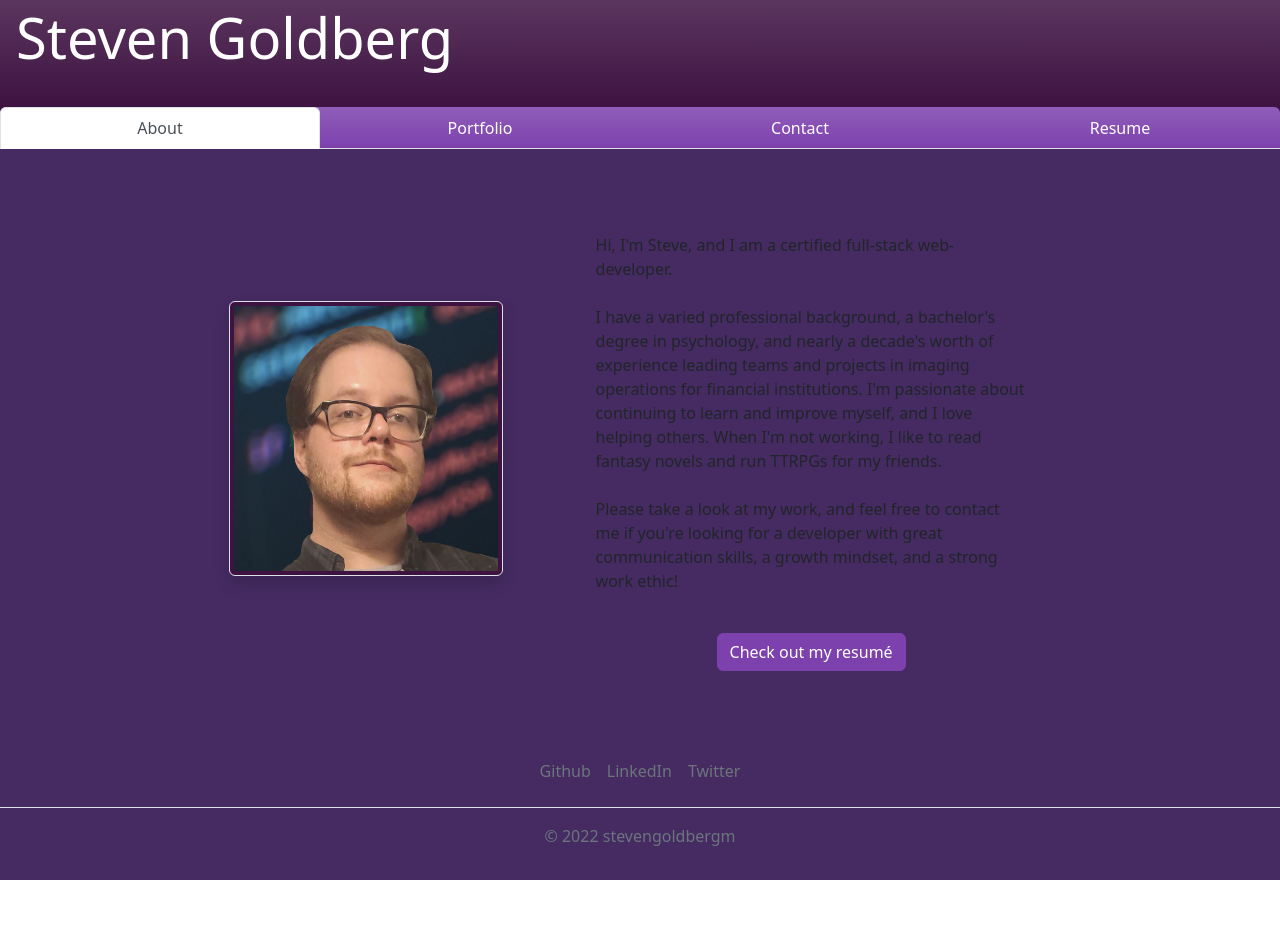
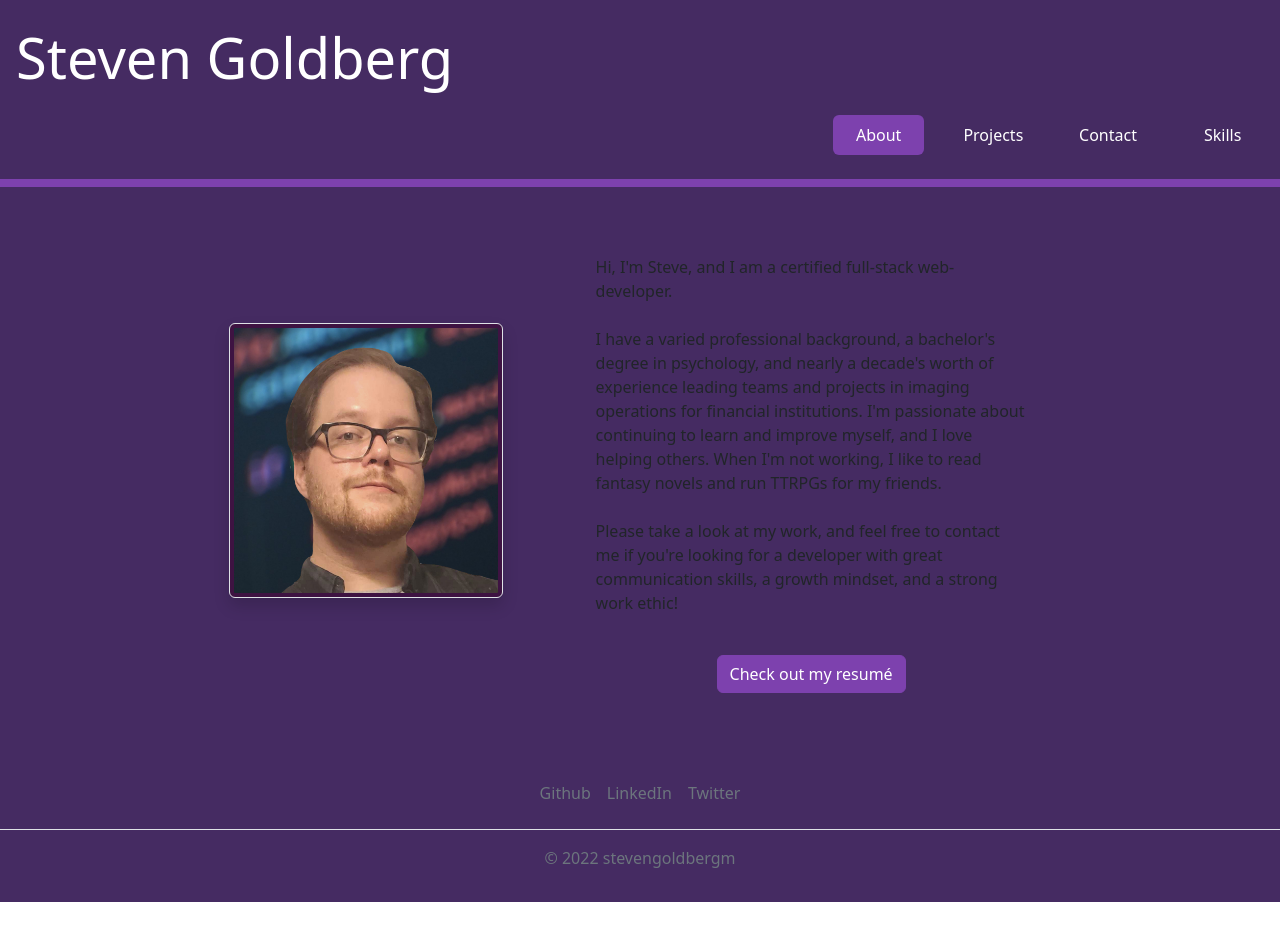
Before and after one commit to stevengoldbergm/react-portfolio, a React (Create React App) app: page / in a window 1280 px wide. Before the commit the page ends 904 px from the top, so only its background shows below. Built offline with nearby package versions, Linux system fonts and the light colour scheme.

Commit message:
Redesigned header and navbar. Changed nav titles and added header bg

```diff
--- a/src/components/Header.js
+++ b/src/components/Header.js
@@ -4,57 +4,61 @@ import React from 'react';
 // We assign them to their own variable names
 function NavTabs({ currentPage, handlePageChange }) {
   return (
-  <div className='bg-dark'>
-    <header className="jumbotron jumbotron-fluid bg-dark bg-gradient">
-        <div className="d-flex flex-column flex-sm-row justify-content-between align-items-center align-items-sm-end py-1 px-3">
-            <h1 className="display-4 pb-sm-4 text-white"><strong>Steven Goldberg</strong></h1>
+  <div>
+    <div className='header-bg pt-4 '>
+      <header className="jumbotron jumbotron-fluid ">
+        <div className=" d-flex flex-column flex-sm-row justify-content-between align-items-center align-items-sm-end px-3">
+          <h1 className="display-4 text-white pb-3"><strong>Steven Goldberg</strong></h1>
         </div>
 
-    </header>
-
-      <ul className="mb-3 rounded-top nav nav-tabs d-flex justify-content-around justify-content-sm-end bg-primary bg-gradient">
-        <li className="nav-item col-6 col-sm-3 text-center">
+        <ul className="rounded-top nav nav-pills d-flex justify-content-around justify-content-sm-end pb-4">
+          <li className="nav-item col-4 mx-1 px-2 col-sm-2 col-md-2 col-lg-1 text-center">
             <a
               href="#AboutMe"
               onClick={() => handlePageChange('AboutMe')}
               // This is a conditional (ternary) operator that checks to see if the current page is "AboutMe"
               // If it is, we set the current page to 'nav-link-active', otherwise we set it to 'nav-link'
-            className={currentPage === 'AboutMe' ? 'nav-link active ' : 'nav-link text-white'}
+              className={currentPage === 'AboutMe' ? 'nav-link active text-white text-center px-0' : 'nav-link text-white text-center px-0'}
             >
               About
             </a>
           </li>
-        <li className="nav-item col-6 col-sm-3 text-center">
+          <li className="nav-item col-4 mx-1 px-2 col-sm-2 col-md-2 col-lg-1 text-center">
             <a
               href="#Portfolio"
               onClick={() => handlePageChange('Portfolio')}
               // Check to see if the currentPage is `Portfolio`, and if so we use the active link class from bootstrap. Otherwise, we set it to a normal nav-link
-            className={currentPage === 'Portfolio' ? 'nav-link active' : 'nav-link text-white'}
+              className={currentPage === 'Portfolio' ? 'nav-link active text-center px-0' : 'nav-link text-white text-center px-0'}
             >
-            Portfolio
+              Projects
             </a>
           </li>
-        <li className="nav-item col-6 col-sm-3 text-center">
+          <li className="nav-item col-4 mx-1 px-2 col-sm-2 col-md-2 col-lg-1 text-center">
             <a
               href="#Contact"
               onClick={() => handlePageChange('Contact')}
               // Check to see if the currentPage is `Contact`, and if so we use the active link class from bootstrap. Otherwise, we set it to a normal nav-link
-            className={currentPage === 'Contact' ? 'nav-link active' : 'nav-link text-white'}
+              className={currentPage === 'Contact' ? 'nav-link active text-center px-0' : 'nav-link text-white text-center px-0'}
             >
               Contact
             </a>
           </li>
-        <li className="nav-item col-6 col-sm-3 text-center">
+          <li className="nav-item col-4 mx-1 px-2 col-sm-2 col-md-2 col-lg-1 text-center">
             <a
               href="#Resume"
               onClick={() => handlePageChange('Resume')}
               // Check to see if the currentPage is `Resume`, and if so we use the active link class from bootstrap. Otherwise, we set it to a normal nav-link
-            className={currentPage === 'Resume' ? 'nav-link active' : 'nav-link text-white'}
+              className={currentPage === 'Resume' ? 'nav-link active text-center px-0' : 'nav-link text-white text-center px-0'}
             >
-            Resume
+              Skills
             </a>
           </li>
         </ul>
+      </header>
+    </div>
+    <div className='py-1 bg-primary'>
+
+    </div>
   </div>
 
 
```
Lines whose indentation alone changed are shown as unchanged.
